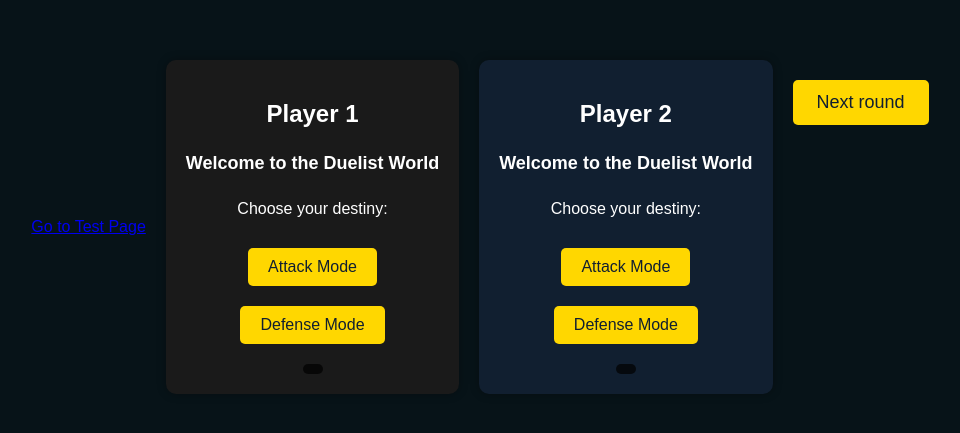
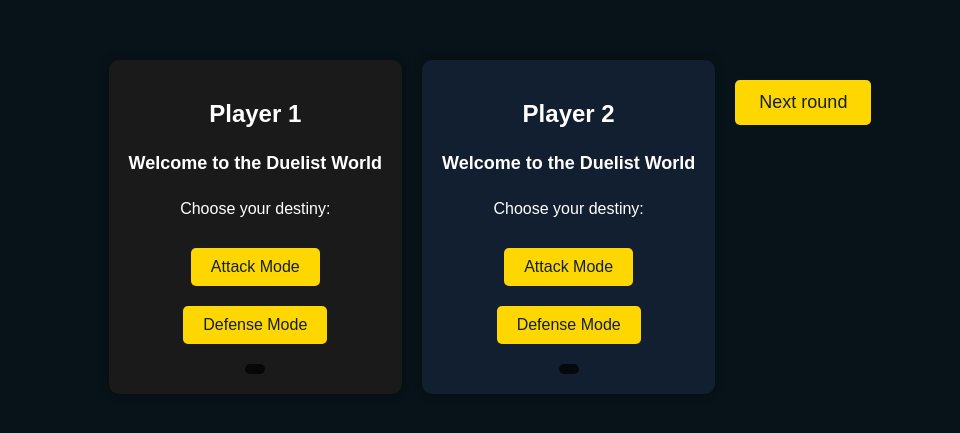
Before and after one commit to AhmedFiras002/Yu-gi-oh, a plain HTML site: page index.html in a window 1280 px wide. Shown: the part 173-606 px from the top of the page, without its empty margins (150-1110 px from the left). Drawn offline with Linux system fonts and the light colour scheme.

Commit message:
test is weg

```diff
--- a/index.html
+++ b/index.html
@@ -9,7 +9,6 @@
     <title>Duelist World</title>
 </head>
 <body>
-    <a href="test.html">Go to Test Page</a>
     <div class="duelist-container">
         <section class="player-section">
             <div class="duelist-world">
```
